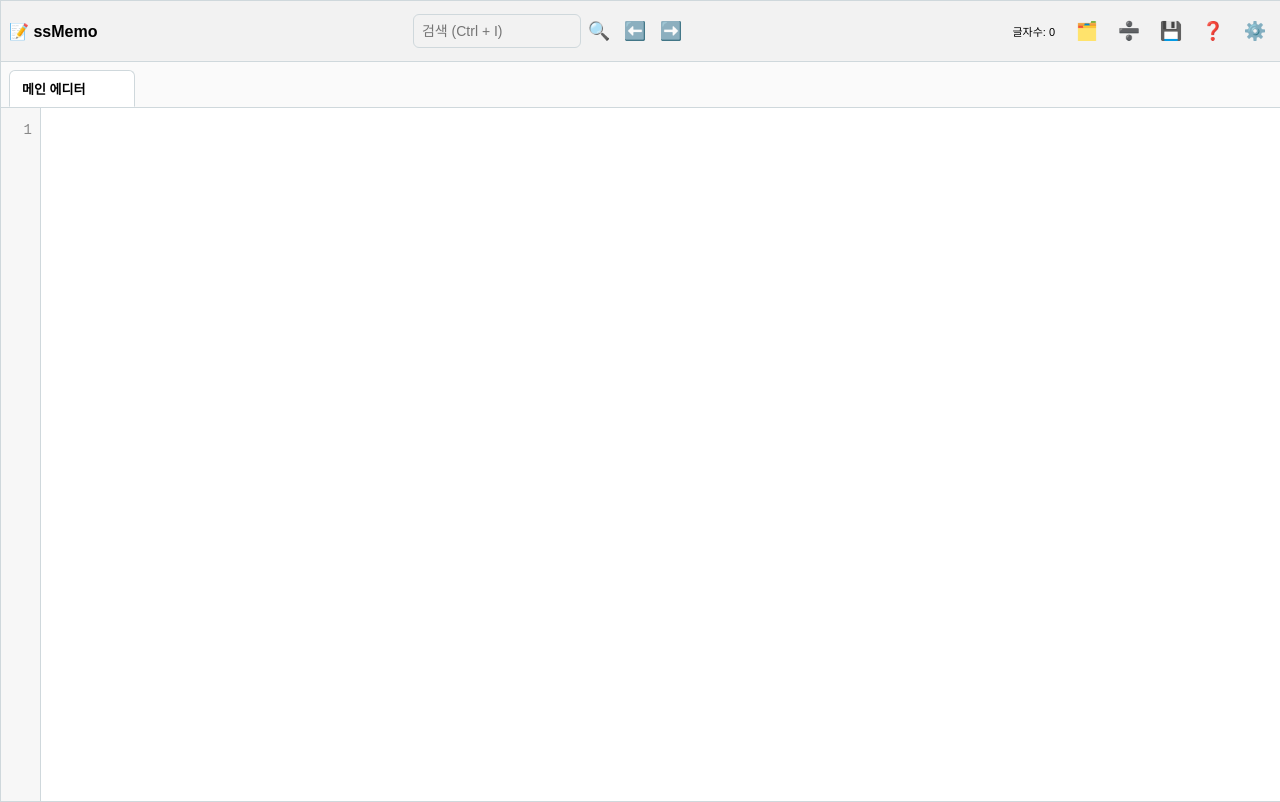
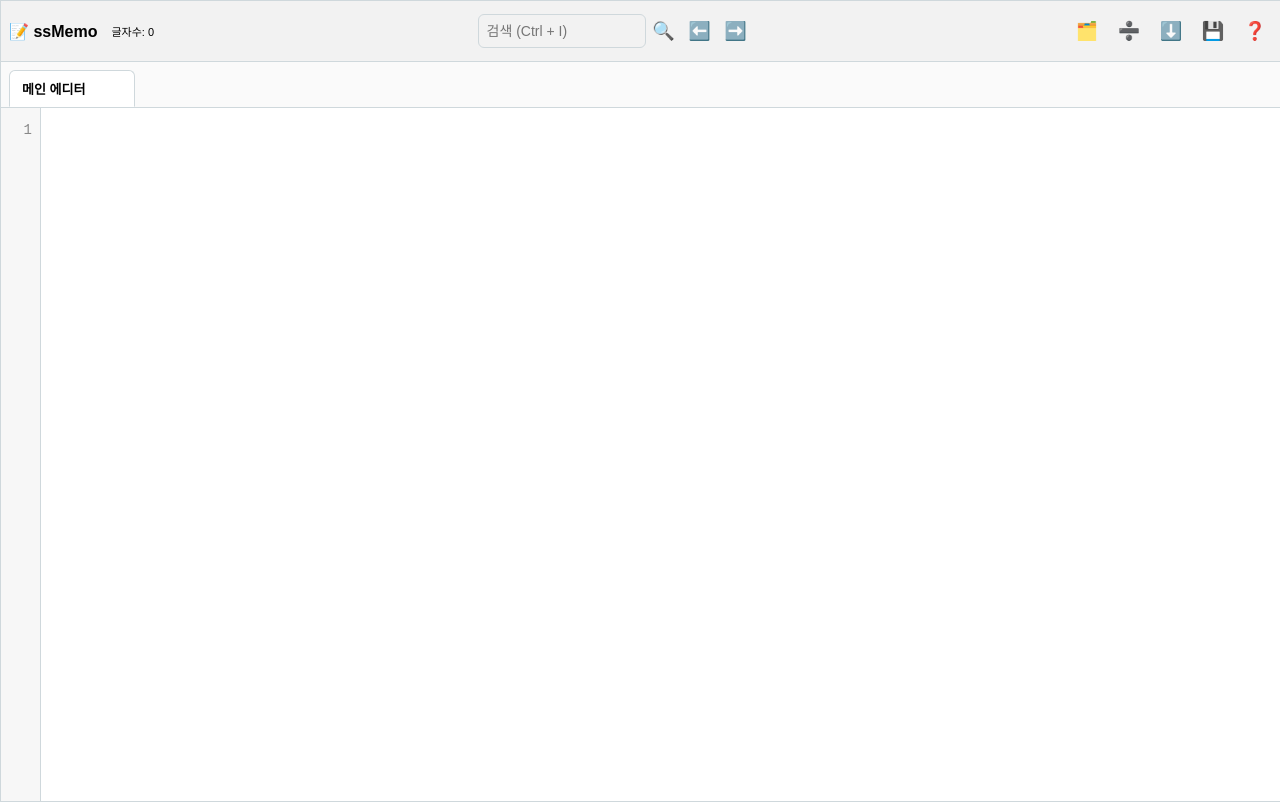
Before and after one commit to chobocho/ssMemo, a plain HTML site: page ssMemoWeb/index.html in a window 1280 px wide. Drawn offline with Linux system fonts and the light colour scheme.

Commit message:
강제 줄 바꿈 토글 기능 추가 및 버튼 연결

```diff
--- a/ssMemoWeb/index.html
+++ b/ssMemoWeb/index.html
@@ -11,18 +11,19 @@
     <div id="note-panel" class="note-panel">
         <div class="note-panel-header">
             <span class="note-panel-title">📝 ssMemo</span>
+            <span id="note-char-count" class="note-char-count-panel">글자수: 0</span>
             <div class="note-search-controls">
                 <input id="noteSearchInput" type="text" placeholder="검색 (Ctrl + I)">
                 <button id="noteSearchBtn" type="button" title="">🔍</button>
                 <button id="noteSearchPrevBtn" type="button" title="Ctrl + <">⬅️</button>
                 <button id="noteSearchNextBtn" type="button" title="Ctrl + >">➡️</button>
             </div>
-            <span id="note-char-count" class="note-char-count-panel">글자수: 0</span>
+
             <button onclick="LoadFileFromDisk()" class="note-icon-btn" title="불러오기">🗂️</button>
             <button onclick="splitNoteIntoChunks(2000)" class="note-icon-btn" title="2000자 크기로 나누기">➗</button>
+            <button onclick="forceEnterToNote()" class="note-icon-btn" title="강제 줄 바꿈">⬇️</button>
             <button onclick="saveNotePadWithNoti()" class="note-icon-btn" title="저장">💾</button>
             <button onclick="showNoteHelpPanel()" class="note-icon-btn" title="도움말">❓</button>
-            <button class="note-icon-btn" title="설정">⚙️</button>
         </div>
         <!-- 탭 UI -->
         <div class="note-tabs-container">
--- a/ssMemoWeb/src/notepad.js
+++ b/ssMemoWeb/src/notepad.js
@@ -536,6 +536,35 @@ URL을 드래그 후 우클릭하면 해당 URL로 이동합니다.
                 this.switchTab(tabId);
             });
         });
+    },
+
+    forceEnterToNote() {
+        const btn = document.querySelector('button[onclick="forceEnterToNote()"]');
+        if (!btn) return;
+
+        // 현재 활성화된 에디터 찾기
+        let currentEditor = noteEditor;
+        if (fileTabs.currentTab !== 'main') {
+            currentEditor = document.getElementById(`note-editor-${fileTabs.currentTab}`);
+        }
+        if (!currentEditor) return;
+
+        // 현재 상태 토글
+        const isWrapped = currentEditor.style.whiteSpace === 'pre-wrap';
+
+        if (isWrapped) {
+            // 줄 바꿈 해제 (가로 스크롤 활성화)
+            currentEditor.style.whiteSpace = 'pre';
+            currentEditor.style.overflowX = 'auto';
+            btn.textContent = '⬇️';
+            btn.title = '강제 줄 바꿈';
+        } else {
+            // 줄 바꿈 활성화 (가로 스크롤 비활성화)
+            currentEditor.style.whiteSpace = 'pre-wrap';
+            currentEditor.style.overflowX = 'hidden';
+            btn.textContent = '⬆️';
+            btn.title = '강제 줄 바꿈 해제';
+        }
     }
 };
 
@@ -547,3 +576,4 @@ window.showNoteHelpPanel = () => Notepad.showHelpPanel();
 window.splitNoteIntoChunks = (len) => Notepad.splitNoteIntoChunks(len);
 window.LoadFileFromDisk = () => Notepad.loadFileFromDisk();
 window.closeFileTab = (index) => Notepad.closeFileTab(index);
+window.forceEnterToNote = () => Notepad.forceEnterToNote();
```
